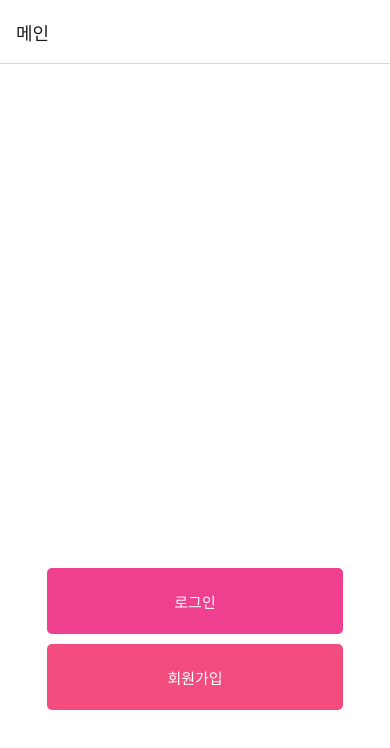
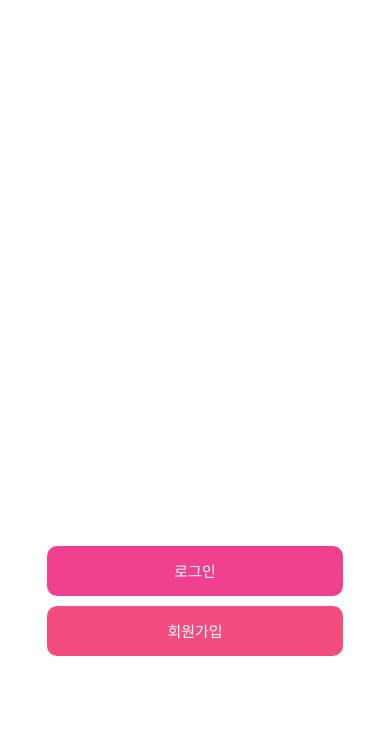
Before and after one commit to DongKeun2/YoungClimb, a React Native app in the folder FrontEnd/: screen / in a window 390 px wide. Shown: the top 748 px of the page. Built offline with nearby package versions, Linux system fonts and the light colour scheme.

Commit message:
feat: delete header at main / update customBtn

```diff
--- a/FrontEnd/components/CustomBtn.js
+++ b/FrontEnd/components/CustomBtn.js
@@ -1,11 +1,14 @@
 import React, {Component} from 'react';
 import {TouchableOpacity, Text, StyleSheet} from 'react-native';
+
+TouchableOpacity.defaultProps = {activeOpacity: 0.8};
 
 export default class CustomButton extends Component {
   static defaultProps = {
     title: 'untitled',
     buttonColor: '#000',
     width: '100%',
+    height: 50,
     titleColor: '#fff',
     onPress: () => null,
   };
@@ -36,11 +39,11 @@ export default class CustomButton extends Component {
 
 const styles = StyleSheet.create({
   button: {
-    flex: 1,
+    elevation: 8,
     alignItems: 'center',
     justifyContent: 'center',
     marginBottom: 10,
-    borderRadius: 5,
+    borderRadius: 10,
   },
   title: {
     fontSize: 15,
--- a/FrontEnd/screens/LoginScreen.js
+++ b/FrontEnd/screens/LoginScreen.js
@@ -1,7 +1,9 @@
 import React from 'react';
 import {useDispatch} from 'react-redux';
-import {View, Text, Button} from 'react-native';
+import {View, Text, StyleSheet} from 'react-native';
 import {testLogin} from '../utils/slices/AccountsSlice';
+
+import CustomButton from '../components/CustomBtn';
 
 function LoginScreen() {
   const dispatch = useDispatch();
@@ -10,11 +12,35 @@ function LoginScreen() {
     dispatch(testLogin(true));
   }
   return (
-    <View>
+    <View style={styles.container}>
       <Text>로그인 화면!</Text>
-      <Button title="로그인하기" onPress={handleLogin} />
+      <View style={styles.btnGroup}>
+        <CustomButton
+          buttonColor="#EF3F8F"
+          title="로그인하기"
+          onPress={handleLogin}
+        />
+      </View>
     </View>
   );
 }
 
+const styles = StyleSheet.create({
+  container: {
+    flex: 1,
+    padding: 10,
+    backgroundColor: 'white',
+    justifyContent: 'center',
+    alignItems: 'center',
+  },
+  logo: {
+    width: '100%',
+    height: '50%',
+  },
+  btnGroup: {
+    width: '80%',
+    height: '11%',
+  },
+});
+
 export default LoginScreen;
--- a/FrontEnd/screens/YoungClimb.js
+++ b/FrontEnd/screens/YoungClimb.js
@@ -101,7 +101,11 @@ export default function YoungClimb() {
             </Tab.Navigator>
           ) : (
             <Stack.Navigator initialRouteName="메인">
-              <Stack.Screen name="메인" component={MainScreen} />
+              <Stack.Screen
+                name="메인"
+                component={MainScreen}
+                options={{headerShown: false}}
+              />
               <Stack.Screen name="로그인" component={LoginScreen} />
               <Stack.Screen name="회원가입" component={SignupScreen} />
             </Stack.Navigator>
```
